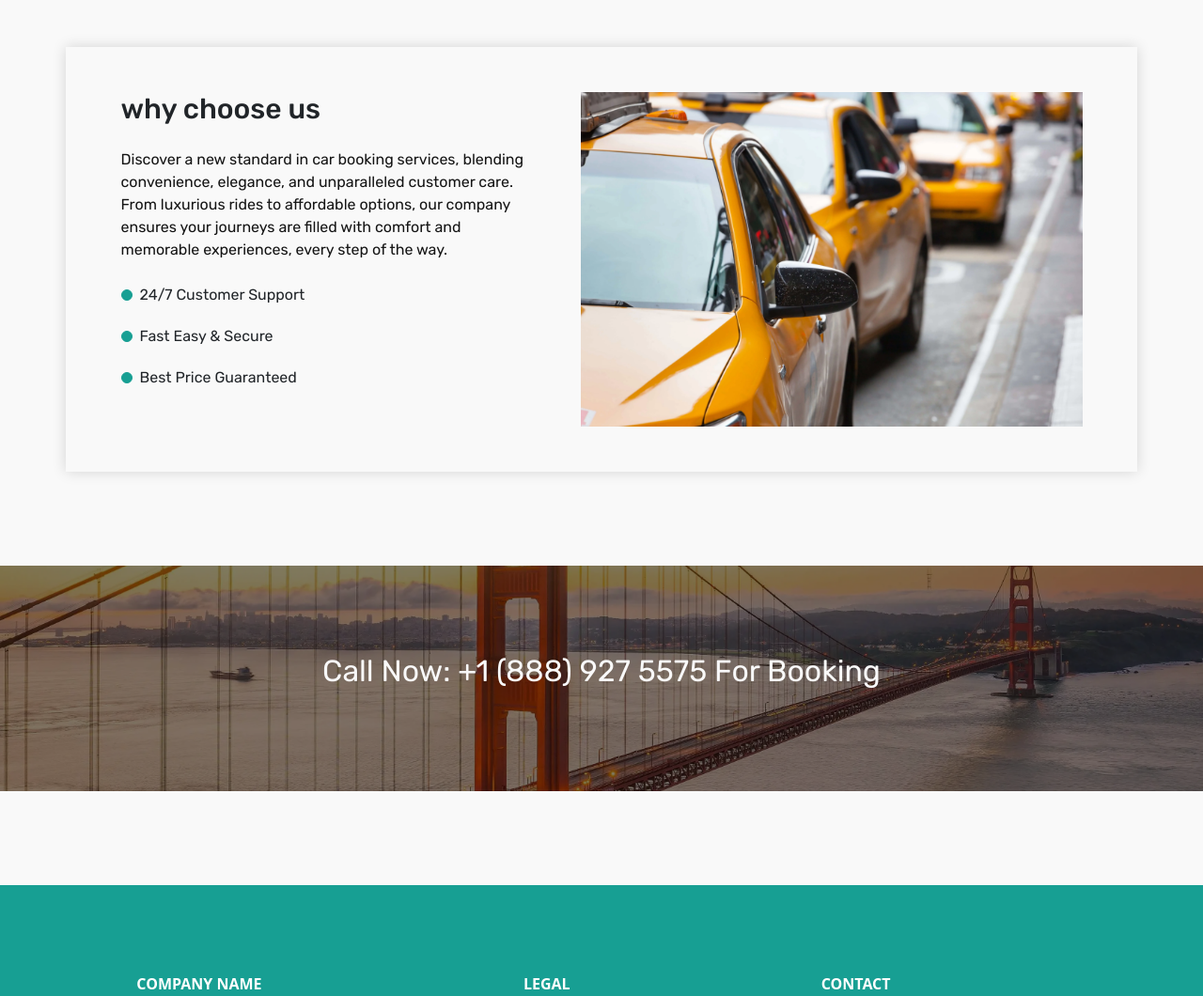
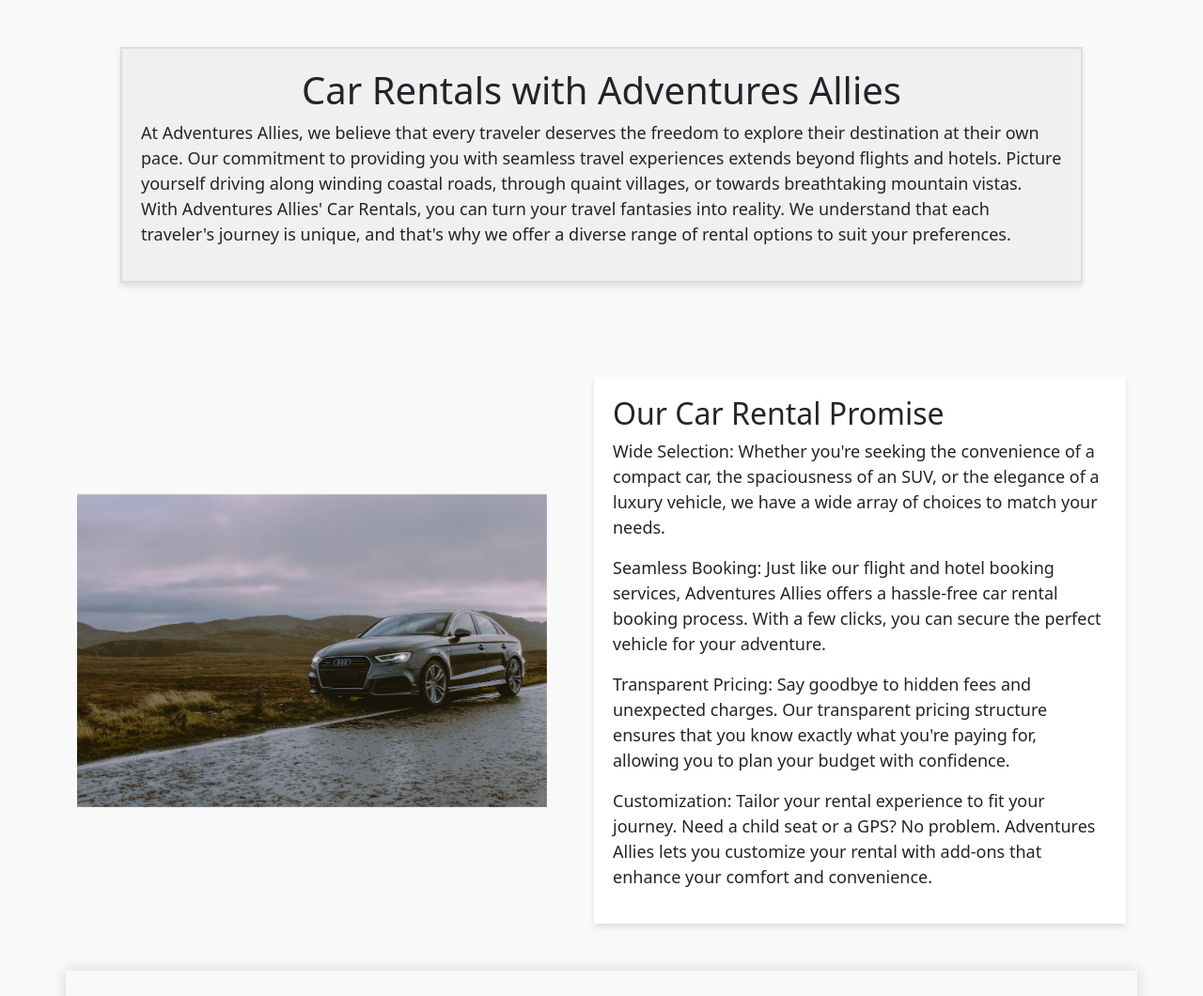
Before and after one commit to manjinderkaur8/Adventurenew, a plain HTML site: page cars.html in a window 1280 px wide. Shown: the part 880-1940 px from the top of the page at 94% size. Drawn offline with nearby package versions, Linux system fonts and the light colour scheme; a web font is replaced by a local one.

Commit message:
cars change

```diff
--- a/cars.html
+++ b/cars.html
@@ -54,7 +54,8 @@
             <a href="mailto:Info@adventuresallies.com"> <i class="ph ph-envelope-simple"></i> </i></a>
           </div>
           <div class="col-6   contact">
-                <a href="tel:+1 (888) 927 5575" class="d-flex align-items-center justify-content-end"> <i class="ph-light ph-phone-call pe-1"></i> +1 (888) 927 5575</a>
+            <a href="tel:+1 (888) 927 5575" class="d-flex align-items-center justify-content-end"> <i
+                class="ph-light ph-phone-call pe-1"></i> +1 (888) 927 5575</a>
           </div>
         </div>
       </div>
@@ -73,10 +74,10 @@
 
           <div class="col-8 text-end menus">
             <a href="index.html" class="flightlink"> FLIGHTS</a>
-                    <a href="cars.html"class="carslink active"> CARS</a>
-                    <a href="hotels.html"class="hotelslink"> HOTELS</a>
-                    <a href="tourspackage.html"class="tourpackagelink"> TOUR PACKAGE</a>
-                    <a href="about.html"class="aboutlink"> ABOUT</a>
+            <a href="cars.html" class="carslink active"> CARS</a>
+            <a href="hotels.html" class="hotelslink"> HOTELS</a>
+            <a href="tourspackage.html" class="tourpackagelink"> TOUR PACKAGE</a>
+            <a href="about.html" class="aboutlink"> ABOUT</a>
             <a href="contact.html" class="contactlink"> CONTACT US </a>
             <i class="ph-light ph-list d-md-none"></i>
           </div>
@@ -88,10 +89,10 @@
   <div class="header2 d-flex flex-column  position-fixed top-0 start-0  justify-content-center align-items-center">
 
     <a href="index.html" class="flightslink"> FLIGHTS</a>
-        <a href="cars.html"class="carslink active"> CARS</a>
-        <a href="hotels.html"class="hotelslink"> HOTELS</a>
-        <a href="tourspackage.html"class="tourpackagelink"> TOUR PACKAGE</a>
-        <a href="about.html"class="aboutlink"> ABOUT</a>
+    <a href="cars.html" class="carslink active"> CARS</a>
+    <a href="hotels.html" class="hotelslink"> HOTELS</a>
+    <a href="tourspackage.html" class="tourpackagelink"> TOUR PACKAGE</a>
+    <a href="about.html" class="aboutlink"> ABOUT</a>
     <a href="contact.html" class="contactlink"> CONTACT US </a>
   </div>
 
@@ -173,25 +174,64 @@
     </form>
 
   </div> <!--section1 end-->
+  <div class="animation-box">
+    <h1>
+      <div class="d-flex justify-content-center align-items-center">
+        Car Rentals with
+        Adventures Allies</div>
+    </h1>
+    <p>
+      At Adventures Allies, we believe that every traveler deserves the freedom to explore their destination at
+      their own pace. Our commitment to providing you with seamless travel experiences extends beyond flights and
+      hotels. Picture yourself driving along winding coastal roads, through quaint villages, or towards breathtaking
+      mountain vistas. With Adventures Allies' Car Rentals, you can turn your travel fantasies into reality. We
+      understand that each traveler's journey is unique, and that's why we offer a diverse range of rental options to
+      suit your preferences.
+    </p>
+  </div>
+<!-- adiiing -->
+<div class="container">
+  <div class="content">
+      <img src=".\images\car.webp.jpg" alt="Car" class="car-image">
+      <div class="text-box">
+          <h2>Our Car Rental Promise</h2>
+          <p>Wide Selection: Whether you're seeking the convenience of a compact car, the spaciousness of an SUV,
+              or the elegance of a luxury vehicle, we have a wide array of choices to match your needs.</p>
+          <p>Seamless Booking: Just like our flight and hotel booking services, Adventures Allies offers a
+              hassle-free car rental booking process. With a few clicks, you can secure the perfect vehicle for
+              your adventure.</p>
+          <p>Transparent Pricing: Say goodbye to hidden fees and unexpected charges. Our transparent pricing
+              structure ensures that you know exactly what you're paying for, allowing you to plan your budget
+              with confidence.</p>
+          <p>Customization: Tailor your rental experience to fit your journey. Need a child seat or a GPS? No
+              problem. Adventures Allies lets you customize your rental with add-ons that enhance your comfort
+              and convenience.</p>
+      </div>
+  </div>
+</div>
   <!--section2-->
   <div class="container carsec-2 py-5 px-3 px-md-4">
     <div class="row justify-content-center gap-4 ">
       <div class="col-12 col-md-5 chooseus">
-          <h3 class="mb-4"> why choose us </h3>
-          <p class="p1 mb-4"> Discover a new standard in car booking services, blending convenience, elegance, and unparalleled customer care. From luxurious rides to affordable options, our company ensures your journeys are filled with comfort and memorable experiences, every step of the way.</p>
+        <h3 class="mb-4"> Why Choose Us </h3>
+        <p class="p1 mb-4"> Discover a new standard in car booking services, blending convenience, elegance, and
+          unparalleled customer care. From luxurious rides to affordable options, our company ensures your journeys are
+          filled with comfort and memorable experiences, every step of the way.</p>
 
         <p class="d-flex align-items-center gap-2">
-            <i class="ph-light ph-headphones"></i>24/7 Customer Support</p>
+          <i class="ph-light ph-headphones"></i>24/7 Customer Support
+        </p>
 
         <p class="d-flex align-items-center gap-2">
           <i class="ph-light ph-shield-check "></i>Fast Easy & Secure
 
         <p class="d-flex align-items-center gap-2">
-            <i class="ph ph-currency-dollar"></i>Best Price Guaranteed</p>
+          <i class="ph ph-currency-dollar"></i>Best Price Guaranteed
+        </p>
 
       </div>
       <div class="col-12 col-md-6">
-          <img src="./images/CARS-min.webp" height="100%" width="100%" >
+        <img src="./images/CARS-min.webp" height="100%" width="100%">
       </div>
     </div>
   </div>
@@ -210,10 +250,7 @@
   </div>
 
   <!-- Footer -->
-  <footer
-          class="text-center text-lg-start text-white py-5"
-          style="background-color:var(--color1)"
-          >
+  <footer class="text-center text-lg-start text-white py-5" style="background-color:var(--color1)">
 
     <!-- Section: Social media -->
 
@@ -226,10 +263,7 @@
           <div class="col-md-3 col-lg-4 col-xl-3 mx-auto mb-4">
             <!-- Content -->
             <h6 class="text-uppercase fw-bold">Company name</h6>
-            <hr
-                class="mb-4 mt-0 d-inline-block mx-auto"
-                style="width: 60px; background-color: #7c4dff; height: 2px"
-                />
+            <hr class="mb-4 mt-0 d-inline-block mx-auto" style="width: 60px; background-color: #7c4dff; height: 2px" />
             <p>
               Adventure Allies INC
             </p>
@@ -244,10 +278,7 @@
           <div class="col-md-3 col-lg-2 col-xl-2 mx-auto mb-4 legal-links">
             <!-- Links -->
             <h6 class="text-uppercase fw-bold">legal</h6>
-            <hr
-                class="mb-4 mt-0 d-inline-block mx-auto"
-                style="width: 60px; background-color: #7c4dff; height: 2px"
-                />
+            <hr class="mb-4 mt-0 d-inline-block mx-auto" style="width: 60px; background-color: #7c4dff; height: 2px" />
             <p>
               <a href="privacypolicy.html" class="text-white">Privacy Policy</a>
             </p>
@@ -267,15 +298,14 @@
           <div class="col-md-4 col-lg-3 col-xl-3 mx-auto mb-md-0 mb-4 contact-links">
             <!-- Links -->
             <h6 class="text-uppercase fw-bold">Contact</h6>
-            <hr
-                class="mb-4 mt-0 d-inline-block mx-auto"
-                style="width: 60px; background-color: #7c4dff; height: 2px"
-                />
+            <hr class="mb-4 mt-0 d-inline-block mx-auto" style="width: 60px; background-color: #7c4dff; height: 2px" />
             <p> <a href="https://www.google.com/maps?q=4995 W 539 N
               Huntington, IN 46750"> <i class="ph ph-map-pin"></i> 4995 W 539 N
                 Huntington, IN 46750</a></p>
-            <p> <a href="mailto:Info@adventuresallies.com"> <i class="ph ph-envelope-simple"></i> </i> Info@adventuresallies.com</a>
-              <p> <a href="mailto:Support@adventuresallies.com"> <i class="ph ph-envelope-simple"></i> </i> Support@adventuresallies.com</a>
+            <p> <a href="mailto:Info@adventuresallies.com"> <i class="ph ph-envelope-simple"></i> </i>
+                Info@adventuresallies.com</a>
+            <p> <a href="mailto:Support@adventuresallies.com"> <i class="ph ph-envelope-simple"></i> </i>
+                Support@adventuresallies.com</a>
             <p> <a href="tel:+1 (888) 927 5575"> <i class="ph ph-phone-call"></i>+1 (888) 927 5575 </a>
             <p> <a href="tel:+1 (888) 528 3365"> <i class="ph ph-phone-call"></i>+1 (888) 528 3365 </a> </p>
           </div>
@@ -287,14 +317,9 @@
     <!-- Section: Links  -->
 
     <!-- Copyright -->
-    <div
-         class="text-center p-3"
-         style="background-color: rgba(0, 0, 0, 0.2)"
-         >
+    <div class="text-center p-3" style="background-color: rgba(0, 0, 0, 0.2)">
       © 2023 Copyright:
-      <a class="text-white" href="index.html"
-         >Adventure Allies</a
-        >
+      <a class="text-white" href="index.html">Adventure Allies</a>
     </div>
     <!-- Copyright -->
   </footer>
--- a/css/style.css
+++ b/css/style.css
@@ -918,3 +918,85 @@ body {
   opacity: 10px;
   animation: fade-in 2s ease-out forwards;
 }
+
+/* cars  */
+.animation-box {
+  width: 80%;
+  margin: 50px auto;
+  padding: 20px;
+  background-color: #f0f0f0;
+  border: 2px solid #ddd;
+  box-shadow: 0 4px 6px rgba(0, 0, 0, 0.1);
+  animation: fadeInUp 1s ease-out forwards;
+}
+
+@keyframes fadeInUp {
+  0% {
+      opacity: 0;
+      transform: translateY(20px);
+  }
+  100% {
+      opacity: 1;
+      transform: translateY(0);
+  }
+}
+
+p {
+  margin: 0;
+  padding: 0;
+  font-size: 18px;
+  line-height: 1.5;
+}
+/* car rental  */
+body {
+  margin: 0;
+  padding: 0;
+  font-family: Arial, sans-serif;
+  background-color: #f5f5f5;
+}
+
+.container {
+  max-width: 1200px;
+  margin: 0 auto;
+  padding: 50px;
+  box-sizing: border-box;
+}
+
+.content {
+  display: flex;
+  align-items: center;
+}
+
+.car-image {
+  width: 500px;
+  height: auto;
+  margin-right: 50px;
+  animation: fadeLeft 1s ease-out forwards;
+}
+
+.text-box {
+  background-color: #fff;
+  padding: 20px;
+  box-shadow: 0 4px 6px rgba(0, 0, 0, 0.1);
+}
+
+@keyframes fadeLeft {
+  0% {
+      opacity: 0;
+      transform: translateX(-20px);
+  }
+  100% {
+      opacity: 1;
+      transform: translateX(0);
+  }
+}
+
+h2 {
+  margin-top: 0;
+  font-size: 24px;
+}
+
+p {
+  margin: 10px 0;
+  line-height: 1.5;
+}
```
Also changed, not shown: about.html (+1 -0 lines), images/car.webp.jpg (added). Lines whose indentation alone changed are shown as unchanged.
